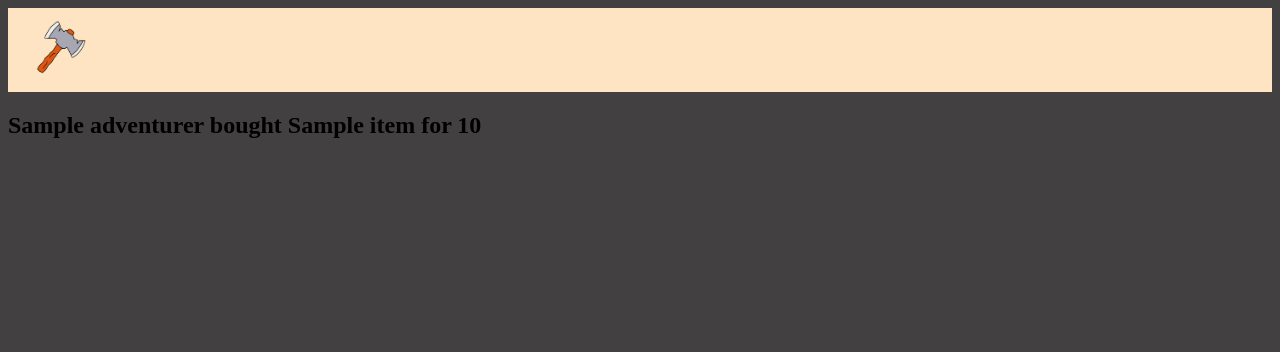
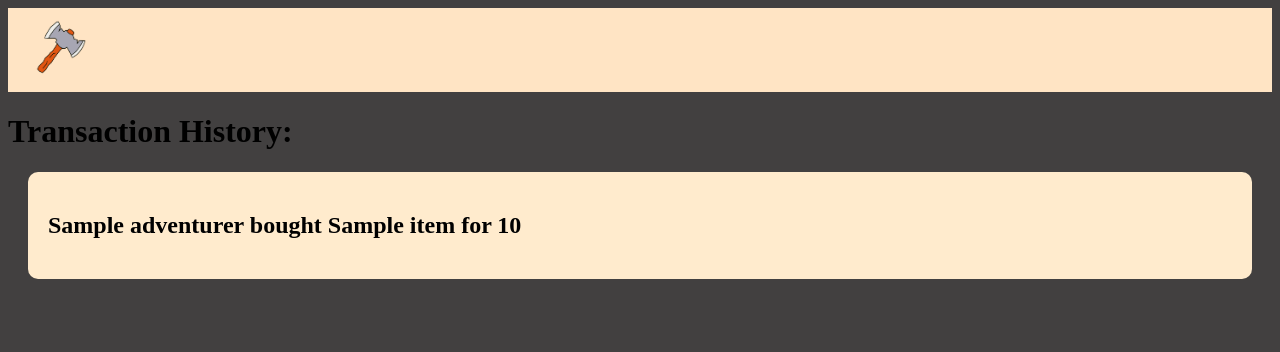
Before and after one commit to TRiley1/pythonproject_cc, a Flask app: page /inventory in a window 1280 px wide. Shown: the top 352 px of the page. Run offline with Flask 3, Linux system fonts and the light colour scheme; a database or web service that is not in the repository returns one stand-in record (values such as "Sample title"); some libraries are stand-ins or nearby versions.

Commit message:
stlyed transaction history

```diff
--- a/static/style.css
+++ b/static/style.css
@@ -7,6 +7,28 @@
     display: flex;
     justify-content: space-between;
     align-items: center;
+}
+
+.inventory_list_container {
+    background-color: blanchedalmond;
+    padding: 20px;
+    margin: 20px;
+    border-radius: 5px;
+    width: 280px;
+}
+
+.inventory_box {
+    display: flex;
+    flex-direction: column;
+    align-items: flex-start;
+    background-color: blanchedalmond;
+    margin: 20px;
+    padding: 20px;
+    border-radius: 10px;
+}
+
+.inventory_box li {
+    margin:5px;
 }
 
 .home_container {
--- a/templates/inventory/store.html
+++ b/templates/inventory/store.html
@@ -1,9 +1,13 @@
 {% extends 'base.html' %}
 
 {% block content %}
+<h1>Transaction History:</h1>
+<div class = inventory_box>
+    {% for inventory in inventory_list %}
 
-{% for inventory in inventory_list %}
     <h2>{{inventory.adventurer.name}} bought {{inventory.item.name}} for {{inventory.item.value}}</h2>
-{% endfor %}
+
+    {% endfor %}
+</div>
 
 {% endblock content %}
```
